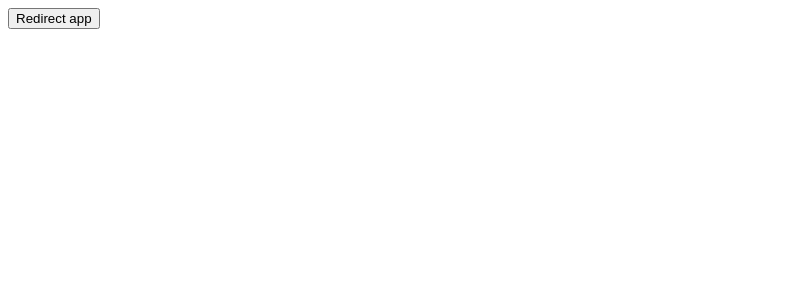
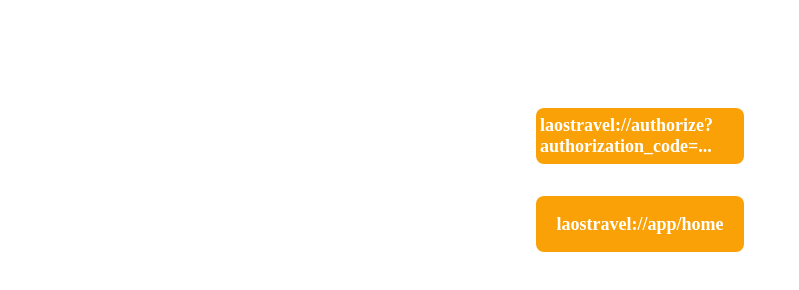
Before and after one commit to nguyenviet3057/test, a plain HTML site: page index.html in a window 1280 px wide. Shown: the whole page, without its empty margins (0-799 px from the left). Drawn offline with Linux system fonts and the light colour scheme.

Commit message:
test scheme link

```diff
--- a/index.html
+++ b/index.html
@@ -4,8 +4,36 @@
 	<meta charset="UTF-8">
 	<meta name="viewport" content="width=device-width, initial-scale=1.0">
 	<title>Document</title>
+
+	<style>
+		.container {
+			display: flex;
+			flex-direction: column;
+			align-items: center;
+			row-gap: 32px;
+			padding-top: 100px;
+			height: 100vh;
+		}
+		.button {
+			text-decoration: none;
+			background-color: #faa107;
+			width: 200px;
+			height: 48px;
+			border-radius: 8px;
+			color: white;
+			font-size: large;
+			font-weight: bold;
+			display: flex;
+			justify-content: center;
+			align-items: center;
+			padding: 4px;
+		}
+	</style>
 </head>
 <body>
-	<a href="https://smartviet.com.vn/"><button>Redirect app</button></a>
+	<div class="container">
+		<a class="button" href="laostravel://authorize?authorization_code=UWu1V64EP4IOvMiZ81dhW3N1XhsNMvQdviGkCCpc2Ue_ypOax3eGYcPHGJ_KG5oXHuHFzKyqyGGcc1oy">laostravel://authorize?authorization_code=...</a>
+		<a class="button" href="laostravel://app/home">laostravel://app/home</a>
+	</div>
 </body>
 </html>
```
